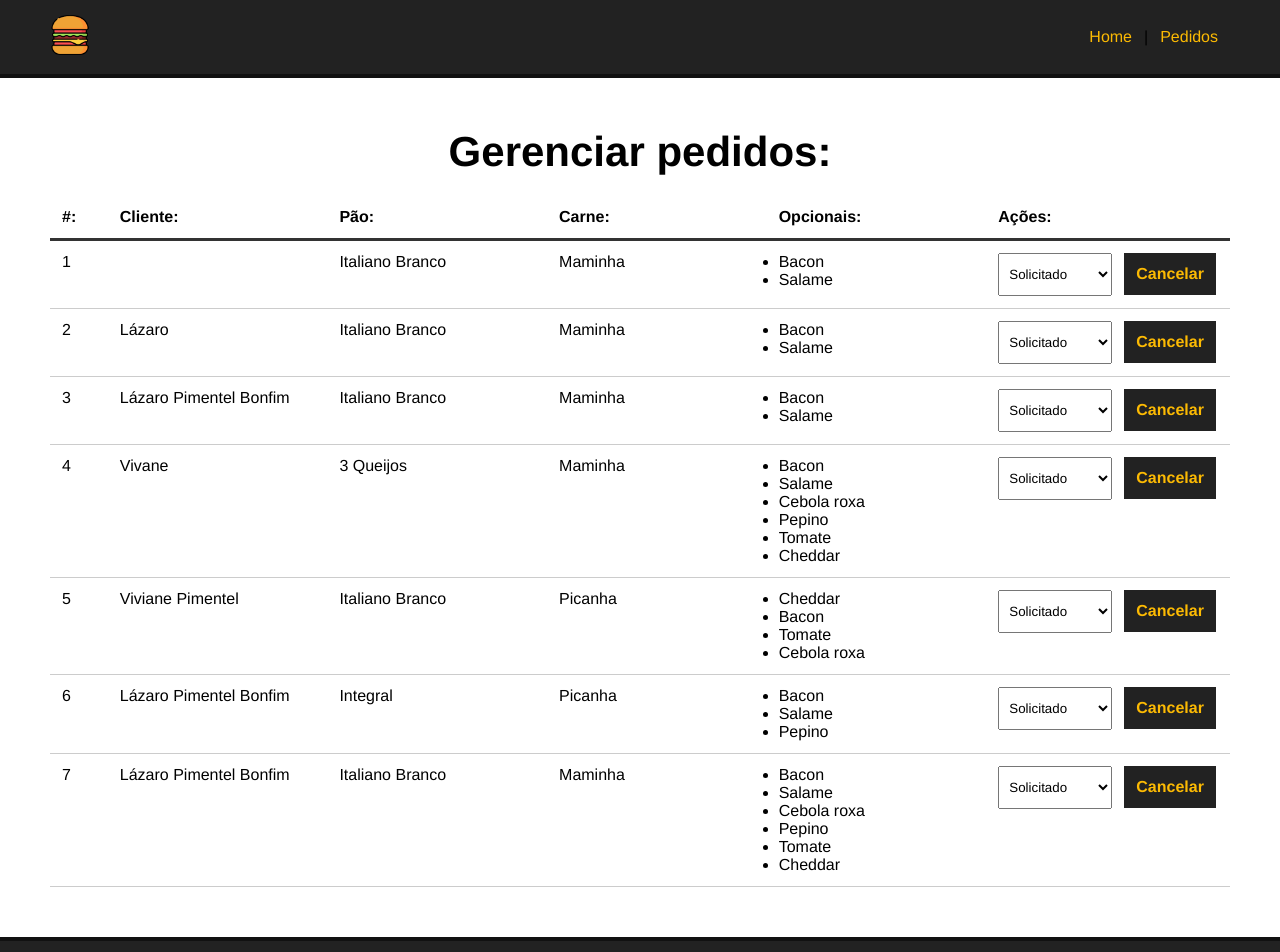
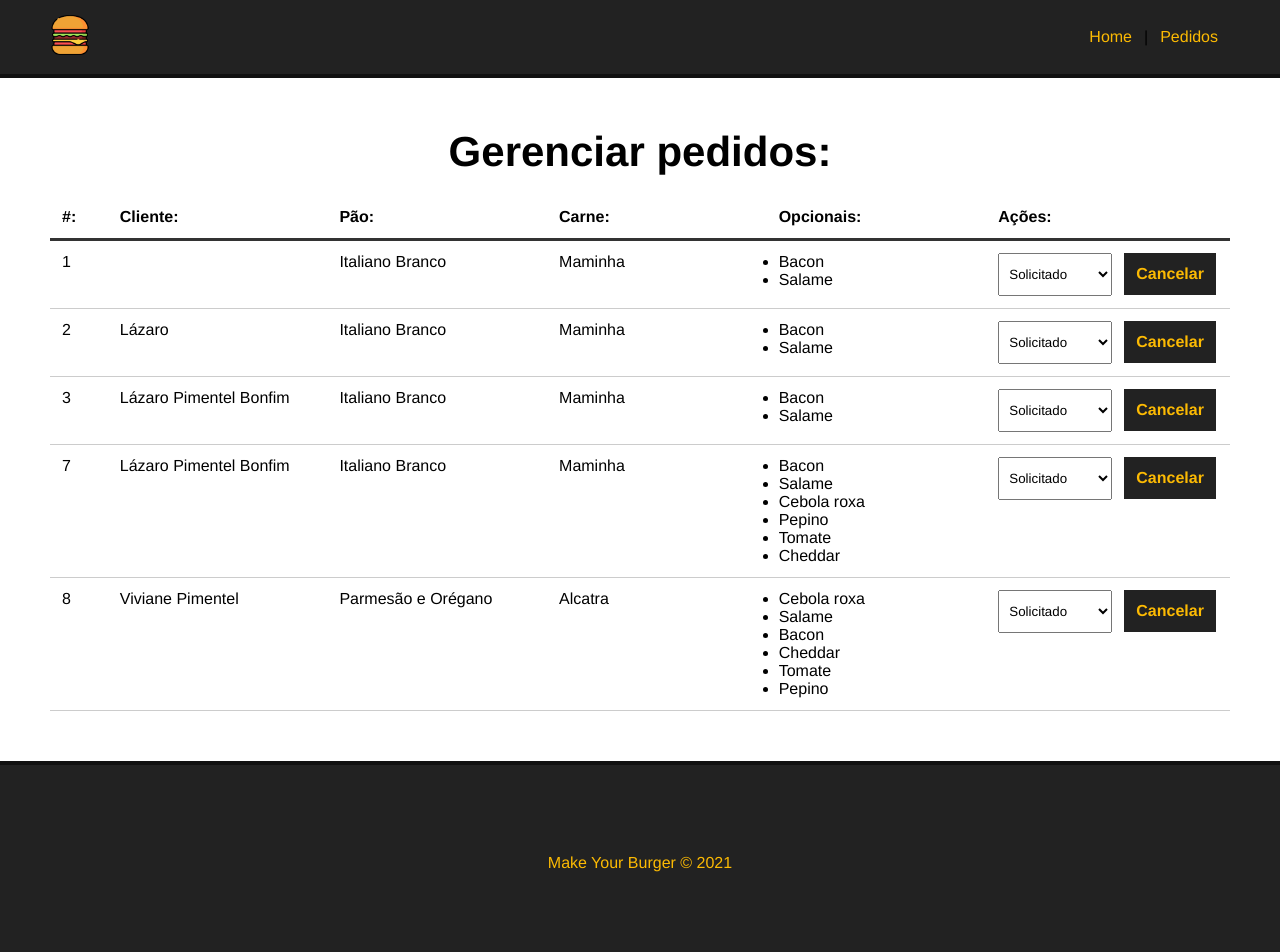
Before and after one commit to Drlazinho/Crie_o_seu_Hamburguer, a Vue app: page /pedidos in a window 1280 px wide. Shown: the top 952 px of the page. Built offline with nearby package versions, Linux system fonts and the light colour scheme; data requests are answered from the project's data file.

Commit message:
function deletar pedidos

```diff
--- a/db/db.json
+++ b/db/db.json
@@ -112,46 +112,6 @@
       "id": 3
     },
     {
-      "nome": "Vivane",
-      "carne": "Maminha",
-      "pao": "3 Queijos",
-      "opcionais": [
-        "Bacon",
-        "Salame",
-        "Cebola roxa",
-        "Pepino",
-        "Tomate",
-        "Cheddar"
-      ],
-      "status": "Solicitado",
-      "id": 4
-    },
-    {
-      "nome": "Viviane Pimentel",
-      "carne": "Picanha",
-      "pao": "Italiano Branco",
-      "opcionais": [
-        "Cheddar",
-        "Bacon",
-        "Tomate",
-        "Cebola roxa"
-      ],
-      "status": "Solicitado",
-      "id": 5
-    },
-    {
-      "nome": "Lázaro Pimentel Bonfim",
-      "carne": "Picanha",
-      "pao": "Integral",
-      "opcionais": [
-        "Bacon",
-        "Salame",
-        "Pepino"
-      ],
-      "status": "Solicitado",
-      "id": 6
-    },
-    {
       "nome": "Lázaro Pimentel Bonfim",
       "carne": "Maminha",
       "pao": "Italiano Branco",
@@ -165,6 +125,21 @@
       ],
       "status": "Solicitado",
       "id": 7
+    },
+    {
+      "nome": "Viviane Pimentel",
+      "carne": "Alcatra",
+      "pao": "Parmesão e Orégano",
+      "opcionais": [
+        "Cebola roxa",
+        "Salame",
+        "Bacon",
+        "Cheddar",
+        "Tomate",
+        "Pepino"
+      ],
+      "status": "Solicitado",
+      "id": 8
     }
   ]
 }
--- a/src/components/Dashboards.vue
+++ b/src/components/Dashboards.vue
@@ -26,7 +26,7 @@
             <option value="">Selecione</option>
             <option v-for="s in status" :key="s.id" value="s.tipo" :selected="burger.status == s.tipo">{{s.tipo}}</option>
           </select>
-            <button class="delete-btn">Cancelar</button>
+            <button class="delete-btn" @click="deleteBurger(burger.id)">Cancelar</button>
         </div>
       </div>
     </div>
@@ -63,6 +63,18 @@
       const data = await req.json();
 
       this.status = data;
+    },
+    async deleteBurger(id) {
+
+      const req = await fetch(`http://localhost:3000/burgers/${id}`, {
+        method: "DELETE"
+      });
+
+      const res = await req.json()
+
+      // msg
+
+      this.getPedidos();
     }
   },
   mounted() {
```
